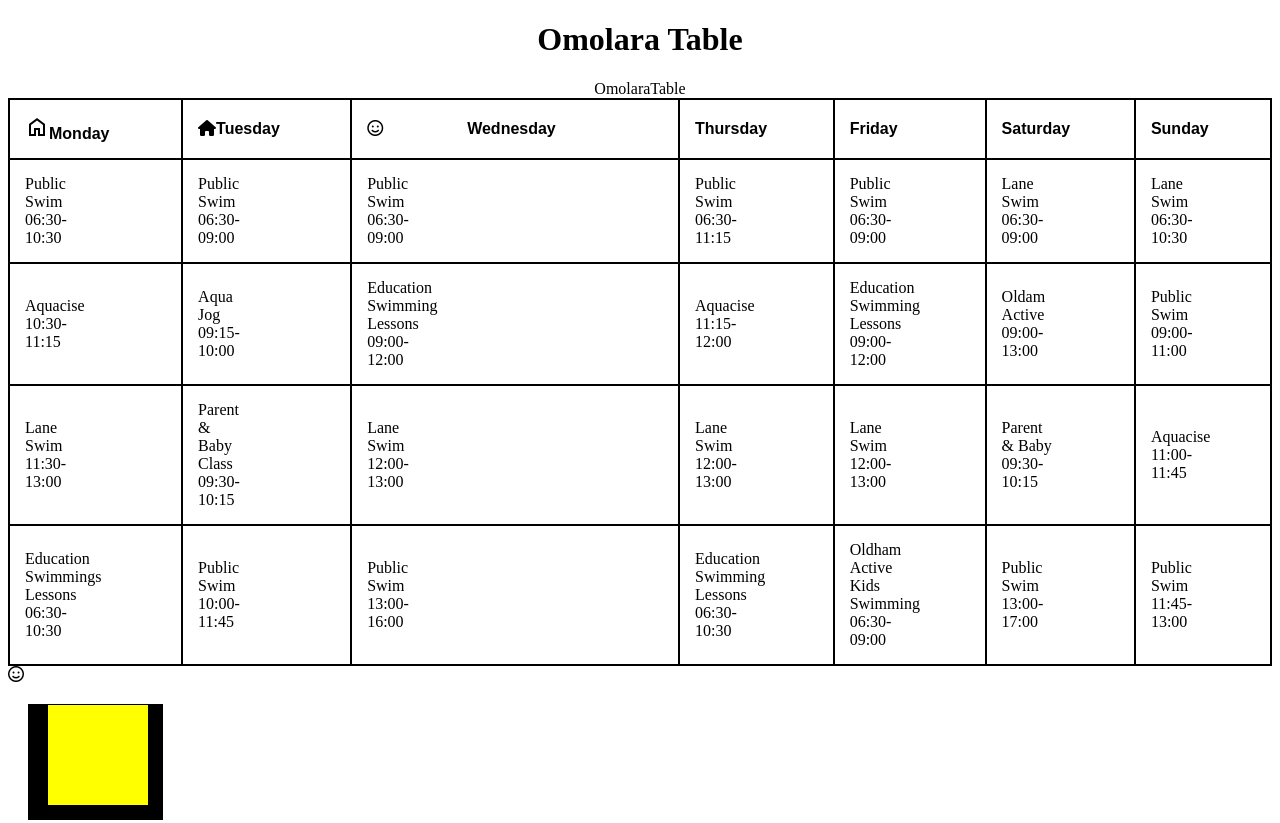
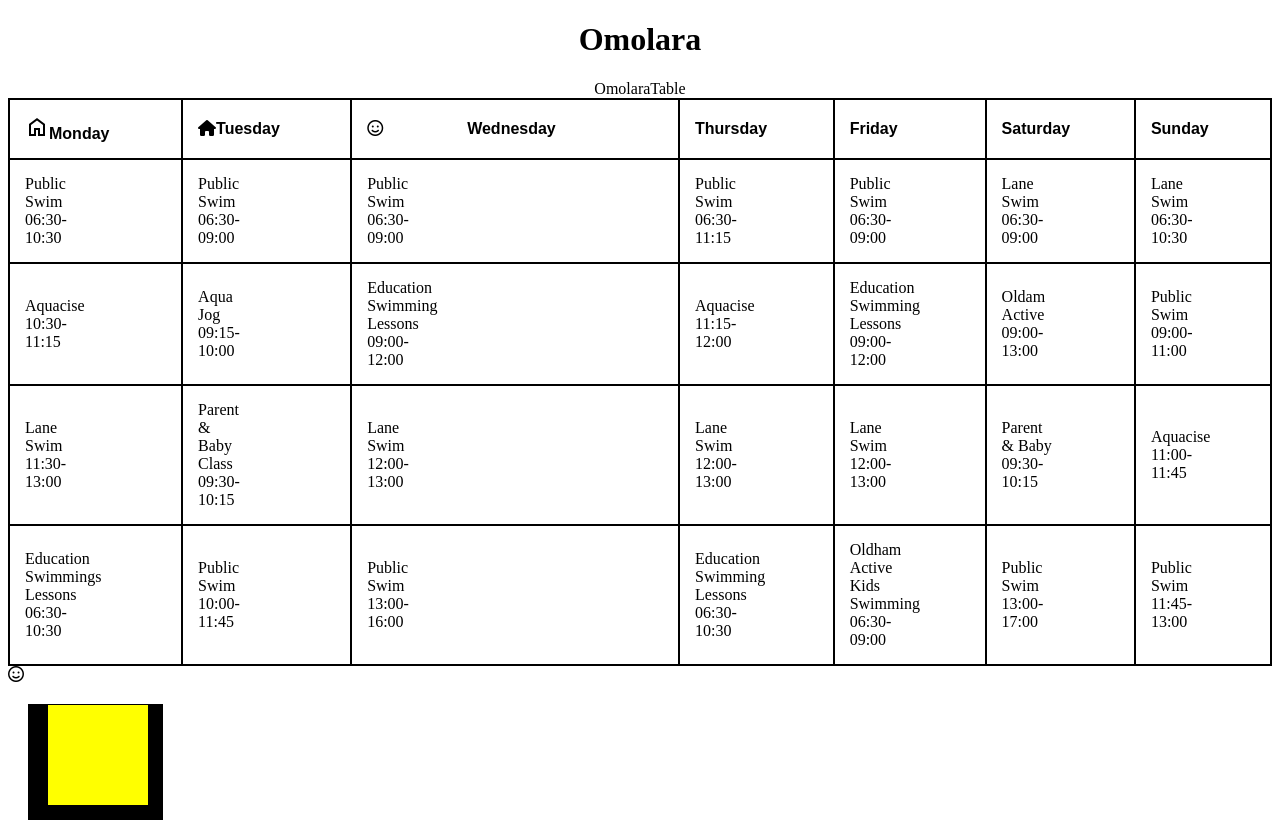
Before and after one commit to Lara-Croft68/Favicon-practice, a plain HTML site: page index.html in a window 1280 px wide. Shown: the top 823 px of the page. Drawn offline with nearby package versions, Linux system fonts and the light colour scheme; a web font is replaced by a local one.

Commit message:
second commit

```diff
--- a/index.html
+++ b/index.html
@@ -11,7 +11,7 @@
 <link rel="stylesheet" href="https://fonts.googleapis.com/css2?family=Material+Symbols+Outlined:opsz,wght,FILL,GRAD@20..48,100..700,0..1,-50..200&icon_names=search" />
 <link rel="stylesheet" href="https://fonts.googleapis.com/css2?family=Material+Symbols+Outlined:opsz,wght,FILL,GRAD@24,400,0,0&icon_names=home" />
 </head>
-<h1 style="text-align: center;">Omolara Table</h1>
+<h1 style="text-align: center;">Omolara</h1>
 
 <body style="background-color:white; text-align: justify;">
     <table style="width: 100%; ">
```
